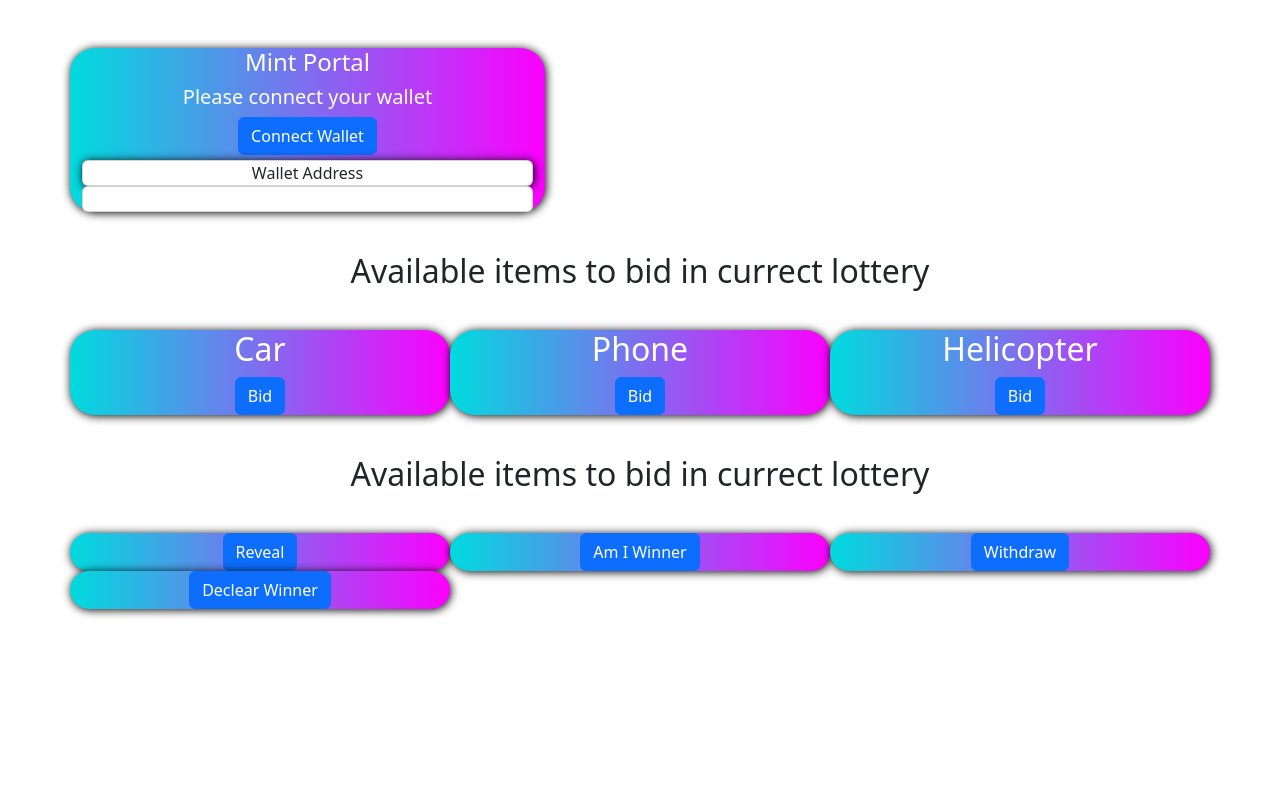
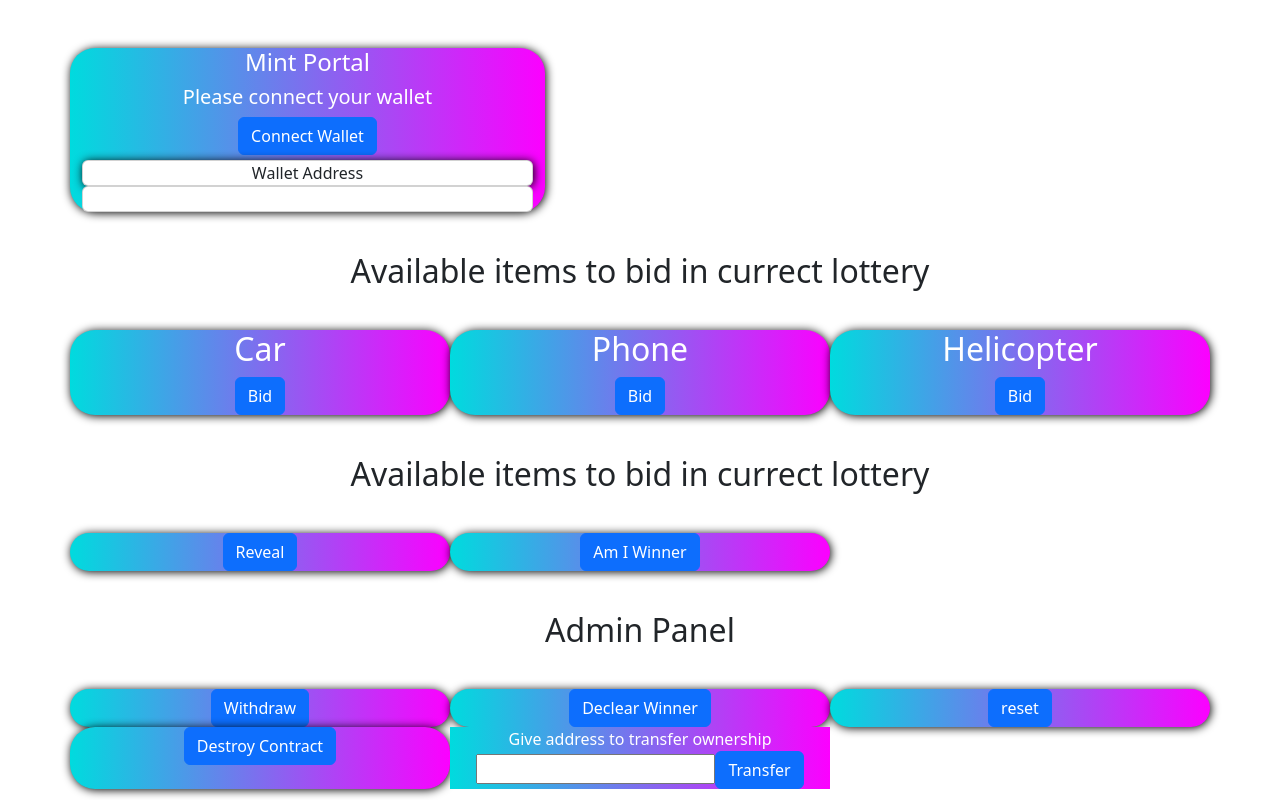
Before and after one commit to Allamir/Lottery-Dapp, a React (Create React App) app: page / in a window 1280 px wide. Built offline with nearby package versions, Linux system fonts and the light colour scheme.

Commit message:
New owner function available

```diff
--- a/src/App.js
+++ b/src/App.js
@@ -232,36 +232,31 @@ async function bid(item_id) {
 
 async function isOwner() {
 
-	if (window.ethereum) {
-		console.log(account.toLowerCase());
-		console.log(owner.toLowerCase());
-		if(account.toLowerCase() == owner.toLowerCase() ) {
+
+		var new_acc = account.substr(2);
+		var new_owner = owner.substr(2);
+		console.log(new_acc);
+		console.log(new_owner);
+		if(new_acc === new_owner ) {
 
 			return true;
 
 		}
-
 		else {
 			return false;
 		}
-	}
+
 }
 
 async function withdraw() {
 
 	if(window.ethereum) {
 
-
-		var boll = false;
-
-		boll = isOwner();
-		//need to make a frond end check for addmin
-		if(boll){
+		if( await isOwner()){
 
 			await contract.methods.withdraw().send({from:account});
 
 		}
-
 		else{
 			console.log("you are not the contract owner");
 		}
@@ -272,7 +267,61 @@ async function declareWinner() {
 
 	if(window.ethereum) {
 
-		await contract.methods.revealWinners().send({from:account});
+		if( await isOwner()){
+
+			await contract.methods.revealWinners().send({from:account});
+
+		}
+		else{
+			console.log("you are not the contract owner");
+		}
+	}
+}
+
+async function reset() {
+
+	if(window.ethereum) {
+
+		if( await isOwner()){
+
+			await contract.methods.reset().send({from:account});
+
+		}
+		else{
+			console.log("you are not the contract owner");
+		}
+	}
+}
+
+async function destroy() {
+
+	if(window.ethereum) {
+
+		if( await isOwner()){
+
+			await contract.methods.destroy().send({from:account});
+
+		}
+		else{
+			console.log("you are not the contract owner");
+		}
+	}
+}
+
+async function transferOwner() {
+
+	if(window.ethereum) {
+
+		if( await isOwner()){
+
+			var newOwner = document.getElementById('newOwner').value;
+
+			await contract.methods.transferOwnership(newOwner).send({from:account});
+
+		}
+		else{
+			console.log("you are not the contract owner");
+		}
 	}
 }
 
@@ -329,6 +378,12 @@ function App() {
 
             <Button onClick={ () => bid(1)}>Am I Winner</Button>
           </div>
+
+        </div>
+
+		<div className='row' style={{marginTop:"40px"}}>
+          <h2 style={{marginBottom:"40px"}}>Admin Panel</h2>
+
           <div class='gradient col-sm-4'style={{borderRadius:"25px",boxShadow:"1px 1px 10px #000000"}}>
 
             <Button onClick={ () => withdraw() }>Withdraw</Button>
@@ -337,6 +392,21 @@ function App() {
 
             <Button onClick={ () => declareWinner()}>Declear Winner</Button>
           </div>
+		  <div class='gradient col-sm-4'style={{borderRadius:"25px",boxShadow:"1px 1px 10px #000000"}}>
+
+            <Button onClick={ () => reset()}>reset</Button>
+          </div>
+		  <div class='gradient col-sm-4'style={{borderRadius:"25px",boxShadow:"1px 1px 10px #000000"}}>
+
+            <Button onClick={ () => destroy()}>Destroy Contract</Button>
+          </div>
+		  <div class='gradient col-sm-4' id='wallet-owner-address'>
+
+			<label for='floatingInput' style={{color:'#FFFFFF'}}>Give address to transfer ownership</label>
+
+			<input type = "text" id="newOwner" name="newOwner"></input>
+			<Button onClick={ () => transferOwner()}>Transfer</Button>
+			</div>
         </div>
       </div>
     </div>
```
